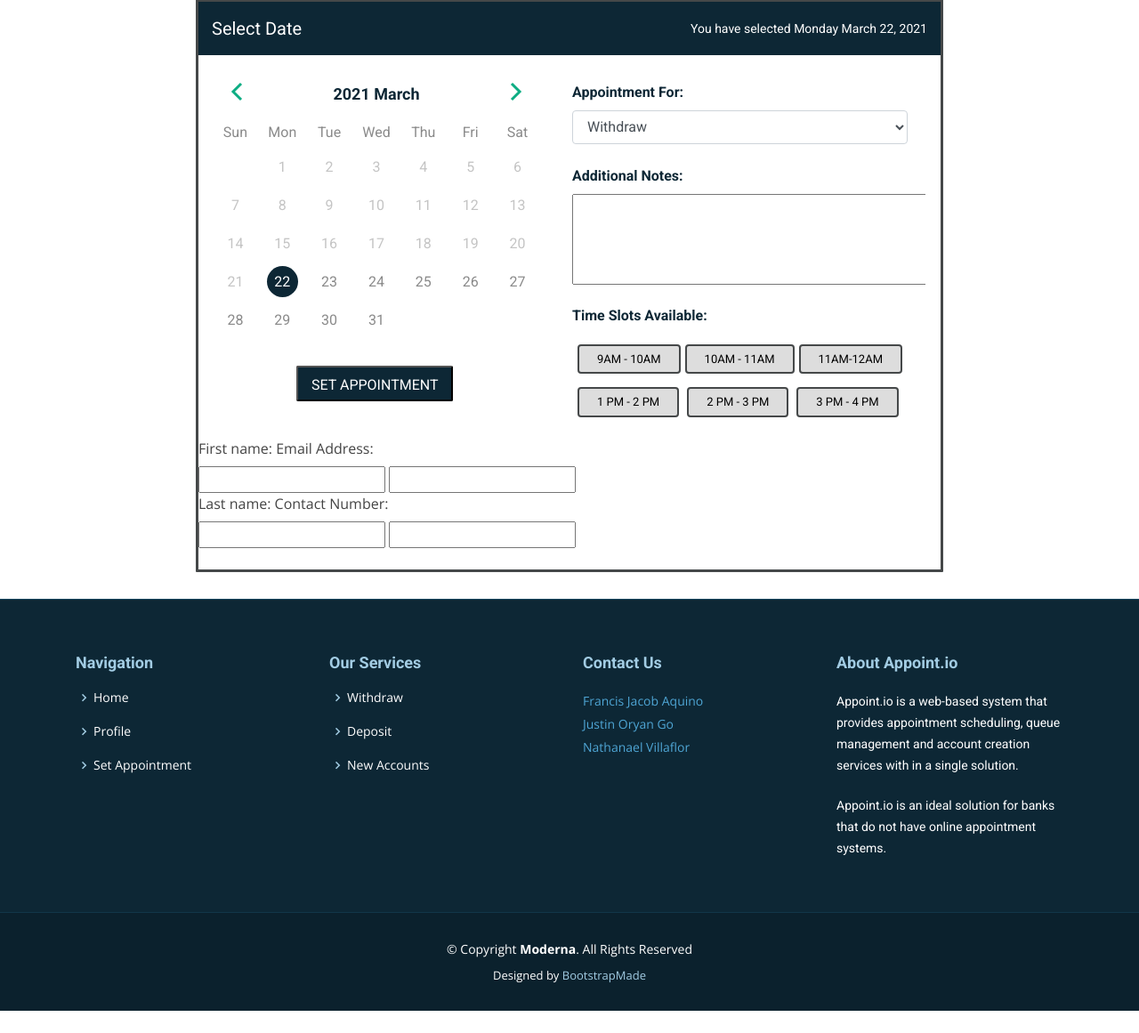
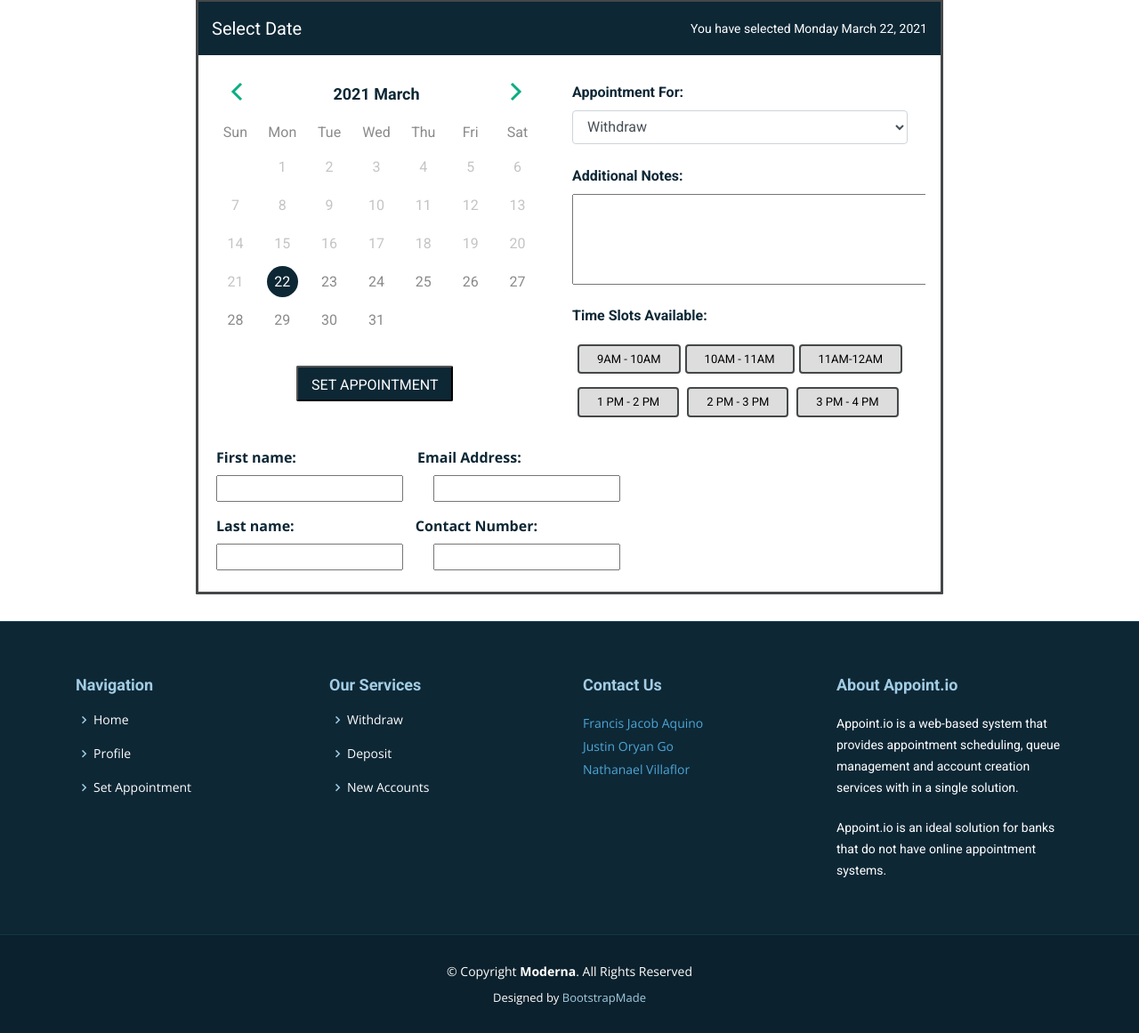
Before and after one commit to Nathanael-14/Web-based-Bank-Appointment-and-Queuing-System.github.io, a PHP site: page /new-account.html in a window 1280 px wide. Shown: the part 213-1374 px from the top of the page at 89% size. Before the commit the page ends 1349 px from the top, so only its background shows below. Run offline with PHP 8.4, Linux system fonts and the light colour scheme; some libraries are stand-ins or nearby versions.

Commit message:
Update calendar.css

```diff
--- a/assets/css/calendar.css
+++ b/assets/css/calendar.css
@@ -445,3 +445,45 @@
     position: relative;
     float: right;
   }
+
+  .app-container .personal-container{
+    position: relative;
+    left: 20px;
+    margin-top: 10px;
+    font-weight: bolder;
+    color: #0d2735;
+    font-size: 16px;
+  }
+
+  .app-container .personal-container .labelMargin{
+    margin-left: 132px;
+  }
+
+  .app-container .personal-container .inputMargin{
+    margin-left: 30px;
+  }
+
+  .app-container .personal-container .smallMargin{
+    margin-top: 15px;
+  }
+
+/*kung gusto nyo submit button sa personal info uncomment nyo lng
+ .submit-button{
+   float: left;
+   height: 40px;
+   line-height: 40px;
+   padding: 0 15px;
+   border-radius: 2px;
+   margin-right: 15px;
+   cursor: pointer;
+   transition: all 0.15s ease;
+   position: relative;
+   left: 500px;
+   bottom: 100px;
+   background: #0d2735;
+   color: white;
+   float: left;
+   margin-left: -90px;
+   margin-top: 30px;
+ }
+*/
```
